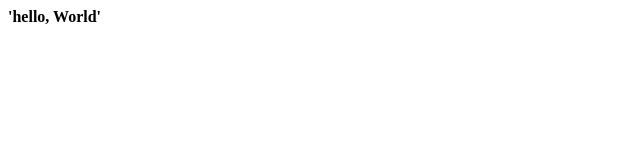
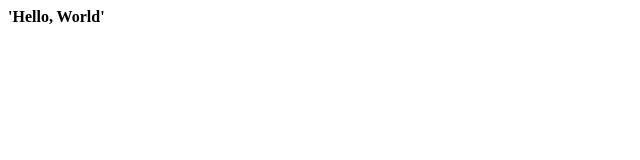
Before and after one commit to stuartgallacher/stuartgallacher.github.io, a plain HTML site: page index.html in a window 1280 px wide. Shown: the full height of the page, 0-640 px from the left. Drawn offline with Linux system fonts and the light colour scheme.

Commit message:
capitilisation!

```diff
--- a/index.html
+++ b/index.html
@@ -1 +1 @@
-<h4>'hello, World'</h4>
+<h4>'Hello, World'</h4>
```
